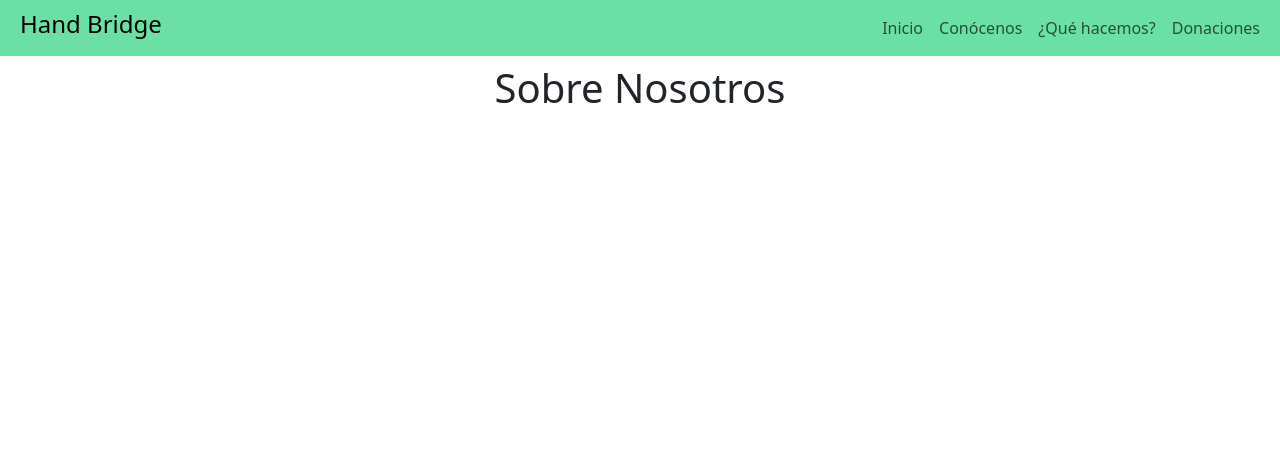
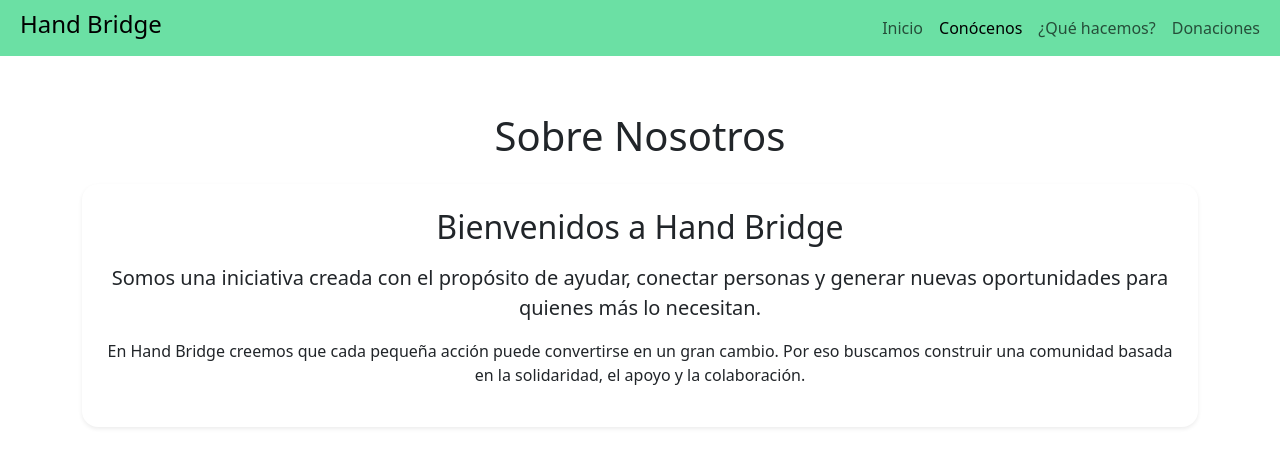
Before and after one commit to KimberlyCarcamo/HANDBRIDGE-GIT, a PHP site: page /conocenos.php in a window 1280 px wide. Shown: the top 474 px of the page. Run offline with PHP 8.4, Linux system fonts and the light colour scheme.

Commit message:
feat: Bienvenida en debajo de nosotros

```diff
--- a/conocenos.php
+++ b/conocenos.php
@@ -1,46 +1,68 @@
-<!DOCTYPE html>
-<html lang="en">
-<head>
-    <meta charset="UTF-8">
-    <meta name="viewport" content="width=device-width, initial-scale=1.0">
-    <title>Conocenos</title>
-
-     <link href="https://cdn.jsdelivr.net/npm/bootstrap@5.3.6/dist/css/bootstrap.min.css" rel="stylesheet" />
+<!DOCTYPE html> <html lang="es"> <head> <meta charset="UTF-8">
+<meta name="viewport" content="width=device-width, initial-scale=1.0"> <title>Conócenos | Hand Bridge</title>
+<link href="https://cdn.jsdelivr.net/npm/bootstrap@5.3.6/dist/css/bootstrap.min.css" rel="stylesheet">
 <script src="https://cdn.jsdelivr.net/npm/bootstrap@5.3.6/dist/js/bootstrap.bundle.min.js"></script>
 
+<link rel="stylesheet" href="conocenos.css">
 
-  <link rel="stylesheet" href="conocenos.css" />
+</head> <body>
+<nav class="navbar navbar-expand-lg nav mb-2">
+    <div class="container-fluid">
 
-</head>
-<body>
+        <a class="navbar-brand" href="#">
+            <h4>Hand Bridge</h4>
+        </a>
 
-    <nav class="navbar navbar-expand-lg nav mb-2">
-        <div class="container-fluid ">
-          <a class="navbar-brand" href="#"><h4>Hand Bridge</h4></a>
         <button class="navbar-toggler" type="button" data-bs-toggle="collapse" data-bs-target="#navbarNav">
             <span class="navbar-toggler-icon"></span>
         </button>
+
         <div class="collapse navbar-collapse" id="navbarNav">
             <ul class="navbar-nav ms-auto">
+
                 <li class="nav-item">
                     <a class="nav-link" href="home.php">Inicio</a>
                 </li>
+
                 <li class="nav-item">
-                <a class="nav-link" href="#">Conócenos</a>
+                    <a class="nav-link active" href="#">Conócenos</a>
                 </li>
+
                 <li class="nav-item">
                     <a class="nav-link" href="#">¿Qué hacemos?</a>
                 </li>
+
                 <li class="nav-item">
                     <a class="nav-link btn-donar" href="donar.html">Donaciones</a>
                 </li>
+
             </ul>
-
         </div>
     </div>
 </nav>
 
+<main class="container py-5">
 
-      <h1 class="h1 text-center">Sobre Nosotros</h1>
-</body>
-</html>
+    <h1 class="text-center mb-4">Sobre Nosotros</h1>
+
+    <section class="text-center p-4 bg-white rounded-4 shadow-sm">
+
+        <h2 class="mb-3">Bienvenidos a Hand Bridge</h2>
+
+        <p class="lead">
+            Somos una iniciativa creada con el propósito de ayudar,
+            conectar personas y generar nuevas oportunidades para
+            quienes más lo necesitan.
+        </p>
+
+        <p>
+            En Hand Bridge creemos que cada pequeña acción puede
+            convertirse en un gran cambio. Por eso buscamos construir
+            una comunidad basada en la solidaridad, el apoyo y la colaboración.
+        </p>
+
+    </section>
+
+</main>
+
+</body> </html>
```
Lines whose indentation alone changed are shown as unchanged.
